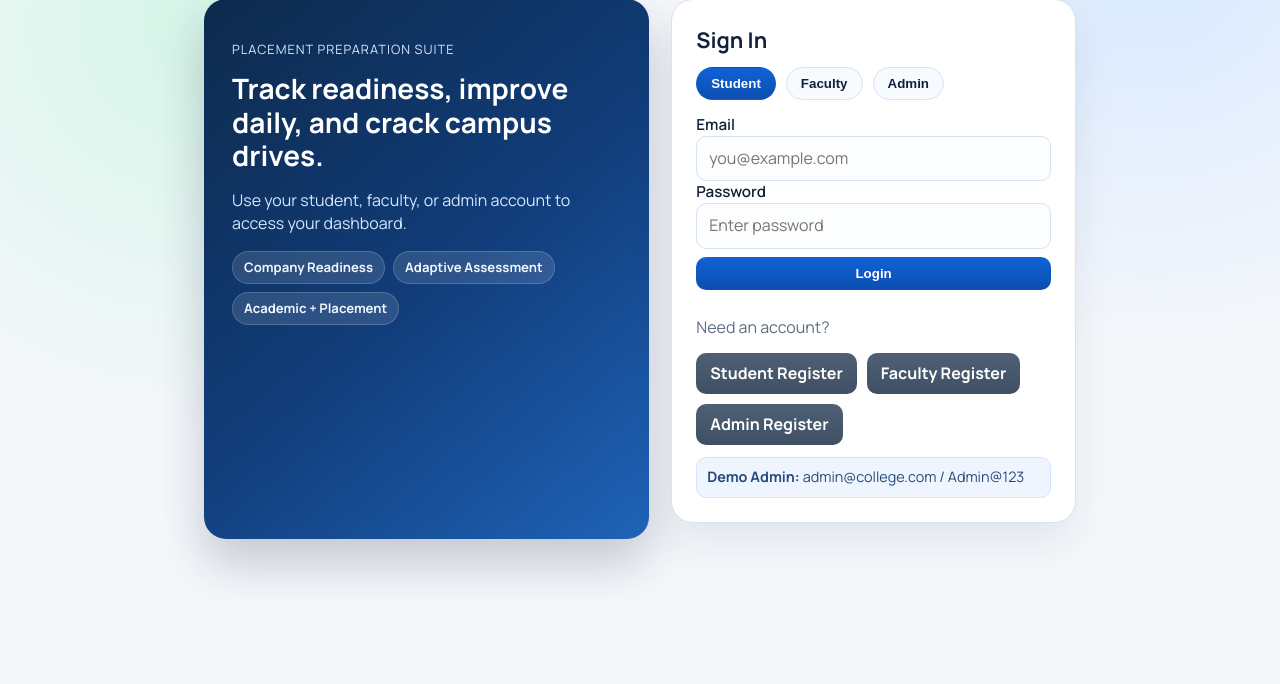
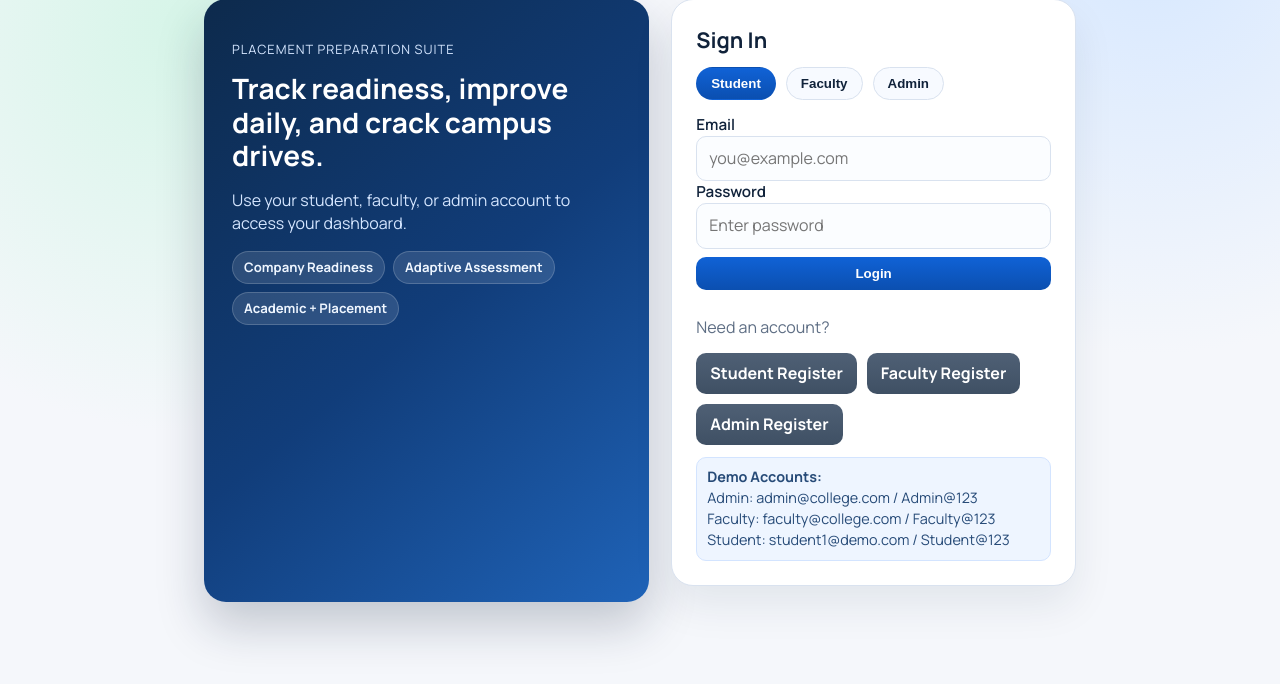
Before and after one commit to KIRUBA-06/Miniproject-S6, a Flask app: page /auth/login in a window 1280 px wide. Shown: the part 139-823 px from the top of the page. Run offline with Flask 3, Linux system fonts and the light colour scheme; some libraries are stand-ins or nearby versions.

Commit message:
auto seed demo data and simplify login

```diff
--- a/app.py
+++ b/app.py
@@ -46,6 +46,190 @@ def create_app():
                 app.logger.exception("Database schema initialization failed: %s", exc)
 
     _ensure_database_schema()
+
+    def _ensure_demo_bootstrap():
+        if not app.config.get("AUTO_SEED_DEMO", False):
+            return
+        with app.app_context():
+            try:
+                admin_email = "admin@college.com"
+                faculty_email = "faculty@college.com"
+
+                admin_user = User.query.filter_by(email=admin_email).first()
+                if not admin_user:
+                    admin_user = User(
+                        email=admin_email,
+                        password_hash=generate_password_hash("Admin@123"),
+                        role="admin",
+                    )
+                    db.session.add(admin_user)
+                    db.session.flush()
+                else:
+                    admin_user.password_hash = generate_password_hash("Admin@123")
+                    admin_user.role = "admin"
+
+                admin_profile = Mentor.query.get(admin_user.id)
+                if not admin_profile:
+                    db.session.add(Mentor(id=admin_user.id, full_name="Placement Admin", department="Placement Cell"))
+                else:
+                    admin_profile.full_name = "Placement Admin"
+                    admin_profile.department = "Placement Cell"
+
+                faculty_user = User.query.filter_by(email=faculty_email).first()
+                if not faculty_user:
+                    faculty_user = User(
+                        email=faculty_email,
+                        password_hash=generate_password_hash("Faculty@123"),
+                        role="faculty",
+                    )
+                    db.session.add(faculty_user)
+                    db.session.flush()
+                else:
+                    faculty_user.password_hash = generate_password_hash("Faculty@123")
+                    faculty_user.role = "faculty"
+
+                faculty_profile = Faculty.query.get(faculty_user.id)
+                if not faculty_profile:
+                    db.session.add(Faculty(id=faculty_user.id, full_name="Faculty User", department="CSE"))
+                else:
+                    faculty_profile.full_name = "Faculty User"
+                    faculty_profile.department = "CSE"
+
+                demo_students = [
+                    {"name": "Aarav Shah", "email": "student1@demo.com", "password": "Student@123", "department": "CSE", "cgpa": 8.2, "skills": "Python,Java,Problem Solving,DBMS"},
+                    {"name": "Diya Nair", "email": "student2@demo.com", "password": "Student@123", "department": "IT", "cgpa": 7.8, "skills": "Java,DSA,OOPS,SQL"},
+                    {"name": "Ishaan Verma", "email": "student3@demo.com", "password": "Student@123", "department": "CSE", "cgpa": 8.6, "skills": "Python,ML,Data Science,SQL"},
+                    {"name": "Ananya Rao", "email": "student4@demo.com", "password": "Student@123", "department": "ECE", "cgpa": 7.2, "skills": "C,Embedded,Problem Solving,DBMS"},
+                    {"name": "Rahul Mehta", "email": "student5@demo.com", "password": "Student@123", "department": "CSE", "cgpa": 9.0, "skills": "Java,Spring,OOPS,DSA"},
+                    {"name": "Sneha Iyer", "email": "student6@demo.com", "password": "Student@123", "department": "IT", "cgpa": 8.0, "skills": "Python,Flask,Web,SQL"},
+                    {"name": "Karthik S", "email": "student7@demo.com", "password": "Student@123", "department": "CSE", "cgpa": 6.9, "skills": "C++,DSA,Problem Solving,DBMS"},
+                    {"name": "Meera Joshi", "email": "student8@demo.com", "password": "Student@123", "department": "EEE", "cgpa": 7.5, "skills": "Python,Cloud,AWS,Communication"},
+                    {"name": "Vikram Patel", "email": "student9@demo.com", "password": "Student@123", "department": "CSE", "cgpa": 8.4, "skills": "JavaScript,Web,React,Problem Solving"},
+                    {"name": "Priya Gupta", "email": "student10@demo.com", "password": "Student@123", "department": "IT", "cgpa": 7.9, "skills": "Java,DBMS,OS,Networks"},
+                    {"name": "Rohan Kulkarni", "email": "student11@demo.com", "password": "Student@123", "department": "CSE", "cgpa": 8.1, "skills": "Python,FastAPI,DBMS,Aptitude"},
+                    {"name": "Nisha Menon", "email": "student12@demo.com", "password": "Student@123", "department": "AIML", "cgpa": 8.8, "skills": "Python,ML,TensorFlow,SQL"},
+                    {"name": "Aditya Rao", "email": "student13@demo.com", "password": "Student@123", "department": "IT", "cgpa": 7.4, "skills": "Java,OOPS,OS,Communication"},
+                    {"name": "Keerthi R", "email": "student14@demo.com", "password": "Student@123", "department": "CSE", "cgpa": 8.5, "skills": "C++,DSA,Problem Solving,Networks"},
+                    {"name": "Harini Das", "email": "student15@demo.com", "password": "Student@123", "department": "ECE", "cgpa": 7.7, "skills": "Python,Cloud,AWS,Communication"},
+                ]
+
+                for item in demo_students:
+                    existing_user = User.query.filter_by(email=item["email"]).first()
+                    if not existing_user:
+                        existing_user = User(
+                            email=item["email"],
+                            password_hash=generate_password_hash(item["password"]),
+                            role="student",
+                        )
+                        db.session.add(existing_user)
+                        db.session.flush()
+                    else:
+                        existing_user.password_hash = generate_password_hash(item["password"])
+                        existing_user.role = "student"
+
+                    student = Student.query.get(existing_user.id)
+                    if not student:
+                        student = Student(id=existing_user.id)
+                        db.session.add(student)
+                    student.full_name = item["name"]
+                    student.department = item["department"]
+                    student.cgpa = item["cgpa"]
+                    student.skills = item["skills"]
+                    student.linkedin_url = f"https://linkedin.com/in/{item['name'].lower().replace(' ', '')}"
+                    student.github_url = f"https://github.com/{item['email'].split('@')[0]}"
+                    student.streak_current = student.streak_current or 5
+                    student.streak_longest = student.streak_longest or 12
+
+                    academic_profile = AcademicProfile.query.filter_by(student_id=existing_user.id).first()
+                    if not academic_profile:
+                        db.session.add(
+                            AcademicProfile(
+                                student_id=existing_user.id,
+                                semester=5,
+                                section="A",
+                                regulation="R2021",
+                                graduation_year=2027,
+                                total_credits=160,
+                                credits_completed=92,
+                                current_sgpa=item["cgpa"],
+                                target_cgpa=8.5,
+                            )
+                        )
+
+                demo_companies = [
+                    {
+                        "name": "TCS",
+                        "drive_date": date.today() + timedelta(days=10),
+                        "required_skills": "Python,Java,Problem Solving,DBMS",
+                        "eligibility_criteria": "CGPA >= 6.0",
+                        "focus_topics": "Problem Solving, DSA, OOPS, SQL, Communication",
+                        "package_details": "3.6 LPA",
+                    },
+                    {
+                        "name": "Infosys",
+                        "drive_date": date.today() + timedelta(days=18),
+                        "required_skills": "Java,Python,DSA,OOPS,OS,Networks",
+                        "eligibility_criteria": "CGPA >= 6.5",
+                        "focus_topics": "DSA, OOPS, OS, CN, Problem Solving",
+                        "package_details": "4.2 LPA",
+                    },
+                    {
+                        "name": "Wipro",
+                        "drive_date": date.today() + timedelta(days=25),
+                        "required_skills": "Python,Java,Aptitude,Communication",
+                        "eligibility_criteria": "CGPA >= 6.0",
+                        "focus_topics": "Aptitude, Verbal, DSA basics, Problem Solving",
+                        "package_details": "3.8 LPA",
+                    },
+                ]
+
+                sample_questions = [
+                    {
+                        "skill_category": "Coding",
+                        "question_type": "MCQ",
+                        "question_text": "What is time complexity of binary search?",
+                        "options": ["O(n)", "O(log n)", "O(n log n)", "O(1)"],
+                        "correct_answer": "O(log n)",
+                        "difficulty": "Easy",
+                    },
+                    {
+                        "skill_category": "Aptitude",
+                        "question_type": "Aptitude",
+                        "question_text": "If train speed doubles, travel time becomes?",
+                        "options": ["Double", "Half", "Same", "Quadruple"],
+                        "correct_answer": "Half",
+                        "difficulty": "Easy",
+                    },
+                    {
+                        "skill_category": "Technical",
+                        "question_type": "MCQ",
+                        "question_text": "Which normal form removes transitive dependency?",
+                        "options": ["1NF", "2NF", "3NF", "BCNF"],
+                        "correct_answer": "3NF",
+                        "difficulty": "Medium",
+                    },
+                ]
+
+                for company_data in demo_companies:
+                    company = Company.query.filter_by(name=company_data["name"]).first()
+                    if not company:
+                        company = Company(created_by=admin_user.id)
+                        db.session.add(company)
+                    for key, value in company_data.items():
+                        setattr(company, key, value)
+                    db.session.flush()
+
+                    if QuestionBank.query.filter_by(company_id=company.id).count() == 0:
+                        for question in sample_questions:
+                            db.session.add(QuestionBank(company_id=company.id, created_by=admin_user.id, **question))
+
+                db.session.commit()
+                app.logger.info("Demo bootstrap data ensured on startup.")
+            except SQLAlchemyError as exc:
+                db.session.rollback()
+                app.logger.exception("Demo bootstrap failed: %s", exc)
+
+    _ensure_demo_bootstrap()
 
     def generate_csrf_token():
         if "_csrf_token" not in session:
--- a/config.py
+++ b/config.py
@@ -22,6 +22,7 @@ class Config:
     )
     SQLALCHEMY_TRACK_MODIFICATIONS = False
     AUTO_INIT_DB = os.getenv("AUTO_INIT_DB", "true").lower() in {"1", "true", "yes", "on"}
+    AUTO_SEED_DEMO = os.getenv("AUTO_SEED_DEMO", "true").lower() in {"1", "true", "yes", "on"}
 
     MAX_CONTENT_LENGTH = 5 * 1024 * 1024
     UPLOAD_FOLDER = os.path.join("static", "uploads")
--- a/routes/auth.py
+++ b/routes/auth.py
@@ -154,8 +154,7 @@ def login():
             flash("Invalid credentials.", "danger")
             return render_template("auth/login.html")
         if role and user.role != role:
-            flash("Invalid role selected for this account.", "danger")
-            return render_template("auth/login.html")
+            flash(f"Logged in with your {user.role} account.", "info")
 
         login_user(user)
         flash("Login successful.", "success")
--- a/templates/auth/login.html
+++ b/templates/auth/login.html
@@ -43,7 +43,10 @@
     </div>
 
     <div class="demo-note">
-      <strong>Demo Admin:</strong> admin@college.com / Admin@123
+      <strong>Demo Accounts:</strong><br>
+      Admin: admin@college.com / Admin@123<br>
+      Faculty: faculty@college.com / Faculty@123<br>
+      Student: student1@demo.com / Student@123
     </div>
   </article>
 </section>
```
